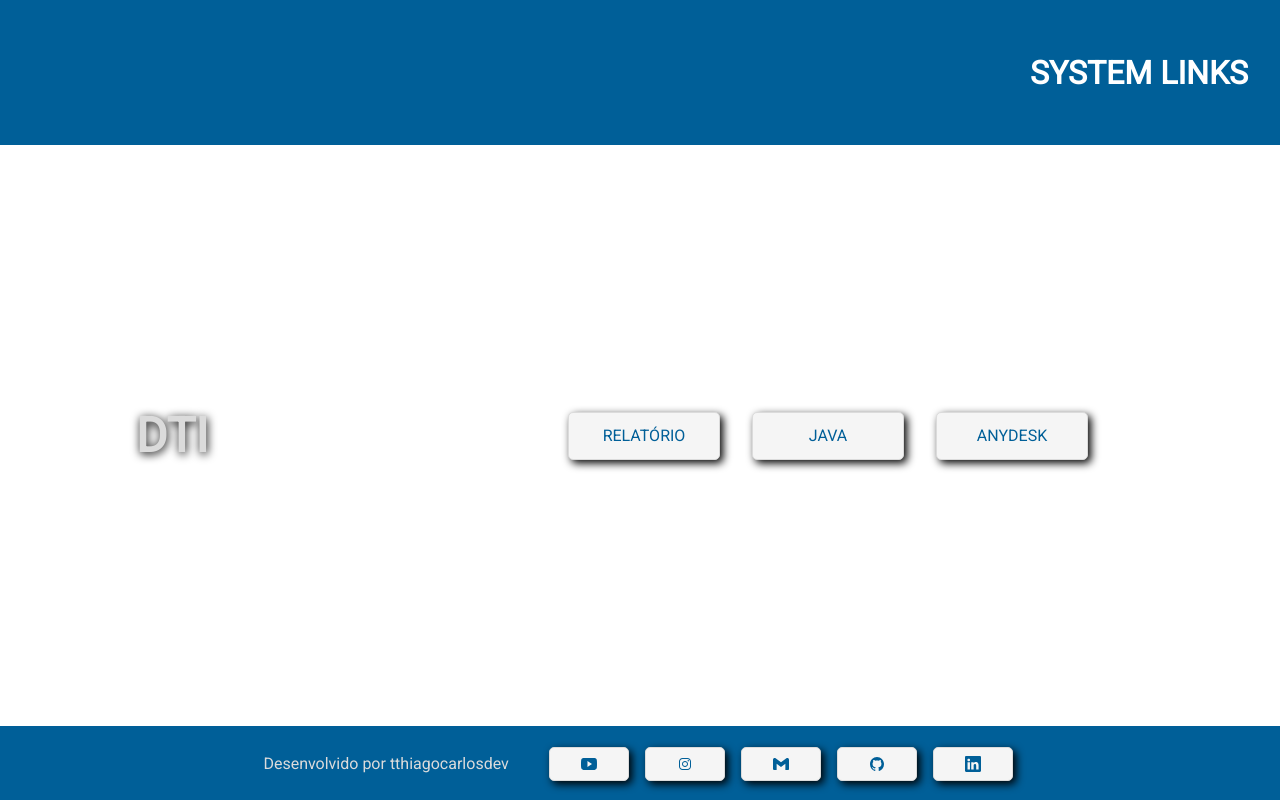
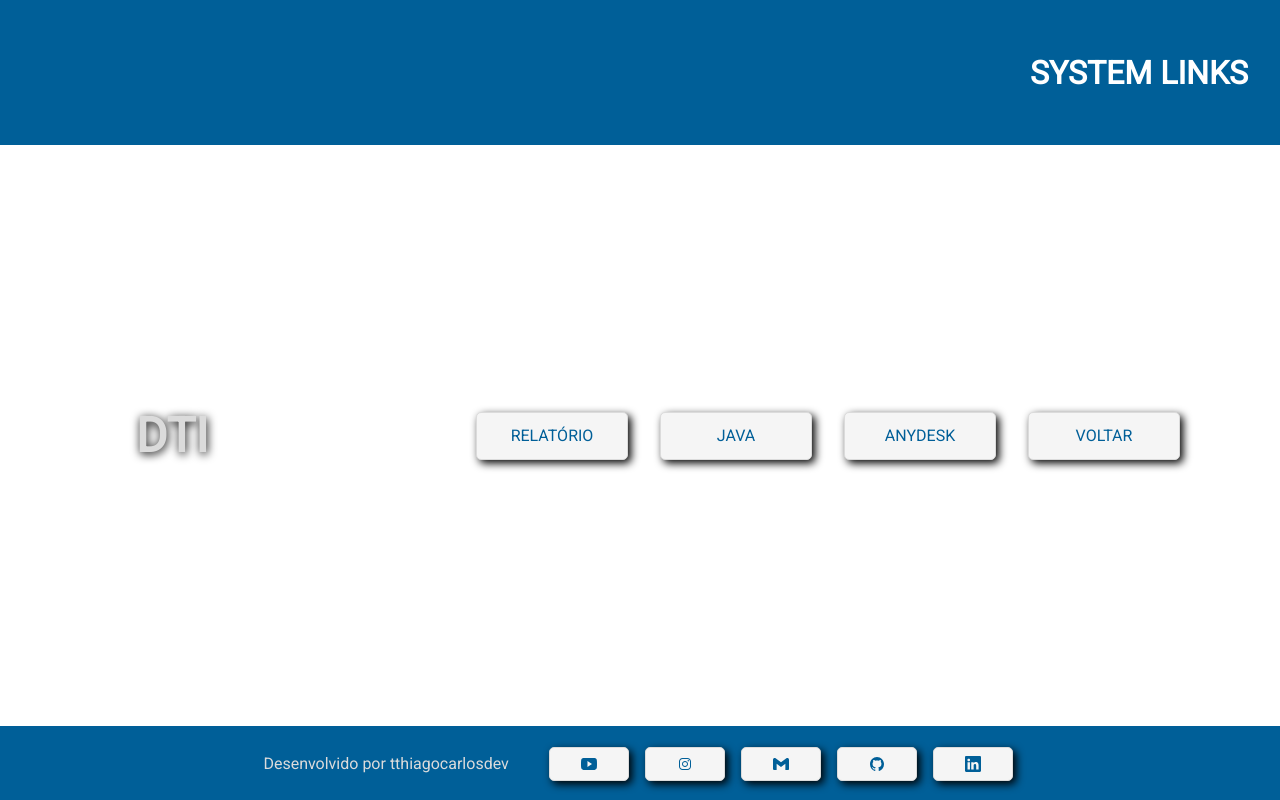
Before and after one commit to tthiagocarlosdev/links-sistemas, a React (Create React App) app: page /dti in a window 1280 px wide. Built offline with nearby package versions, Linux system fonts and the light colour scheme; no server answers.

Commit message:
- Adjusted DTI button; -Added back button on DTI page.

```diff
--- a/src/App.css
+++ b/src/App.css
@@ -127,7 +127,8 @@
 
 .main .box-general .links-general a,
 .main .box-queries .links-queries a,
-.main .box-others .links-others a {
+.main .box-others .links-others a,
+.button {
 	display: flex;
 	width: 9.5rem;
   height: 3rem;
@@ -146,10 +147,12 @@
 
 .main .box-general .links-general a:hover,
 .main .box-queries .links-queries a:hover,
-.main .box-others .links-others a:hover {
+.main .box-others .links-others a:hover,
+.button:hover {
 	background-color: var(--gray);
 	box-shadow: none;
 	border: 1px solid var(--blue);
+  cursor: pointer;
 }
 
 /* BOX-FOOTER - BOX-FOOTER - BOX-FOOTER - BOX-FOOTER - BOX-FOOTER */
@@ -235,7 +238,8 @@
   flex-flow: wrap;
 }
 
-.box-dti .links-dti a {
+.box-dti .links-dti a,
+.button-goback {
 	display: flex;
 	width: 9.5rem;
   height: 3rem;
@@ -252,8 +256,10 @@
 	box-shadow: black 0.2rem 0.2rem 0.5rem;
 }
 
-.box-dti .links-dti a:hover {
+.box-dti .links-dti a:hover,
+.button-goback:hover {
 	background-color: var(--gray);
 	box-shadow: none;
 	border: 1px solid var(--blue);
+  cursor: pointer;
 }
--- a/src/components/MainGeneral.jsx
+++ b/src/components/MainGeneral.jsx
@@ -1,7 +1,16 @@
 import React from 'react';
+import { useNavigate } from 'react-router-dom';
 
  const MainGeneral = () => {
+  const navigate = useNavigate()
 
+  const hadleGoDtiPage = () => {
+    navigate("/dti")
+  }
+
+  const handleGoBack = () => {
+    navigate(-1)
+  }
 
   return (
     <div className="box-general">
@@ -11,7 +20,7 @@ import React from 'react';
         <li> <a href="https://pcpevirtual.policiacivil.pe.gov.br/pcp/open.do?action=open&sys=PCP" target="_blank" > PCPE VIRTUAL </a></li>
         <li> <a href="https://sei.pe.gov.br/sip/login.php?sigla_orgao_sistema=GOVPE&sigla_sistema=SEI" target="_blank" > SEI </a></li>
         <li> <a href="https://www.expresso.pe.gov.br/login.php?cd=1" target="_blank" >  EXPRESSO </a></li>
-        <li> <a href="/dti" target="_blank" >  DTI </a></li>
+        <button onClick={hadleGoDtiPage} className="button" > DTI </button>
       </ul>
 
     </div>
--- a/src/pages/Dti.jsx
+++ b/src/pages/Dti.jsx
@@ -1,4 +1,5 @@
 import React from 'react';
+import { useNavigate } from 'react-router-dom';
 
 import Header from '../components/Header';
 import Footer from '../components/Footer';
@@ -6,6 +7,12 @@ import Footer from '../components/Footer';
 import '../App.css';
 
 const Dti = () => {
+  const navigate = useNavigate()
+
+  const handleGoBack = () => {
+    navigate(-1)
+  }
+
   return (
     <div className="container">
         <Header/>
@@ -15,6 +22,7 @@ const Dti = () => {
               <li> <a href="http://200.238.83.219/old-PCPE/rse.htm" target="_blank" > RELATÓRIO </a></li>
               <li> <a href="http://200.238.83.219/old-PCPE/JAVA/" target="_blank" > JAVA </a></li>
               <li> <a href="http://200.238.83.219/old-PCPE/AD/" target="_blank" > ANYDESK </a></li>
+              <button onClick={handleGoBack} className="button-goback" > VOLTAR </button>
           </ul>
         </div>
         <Footer/>
```
